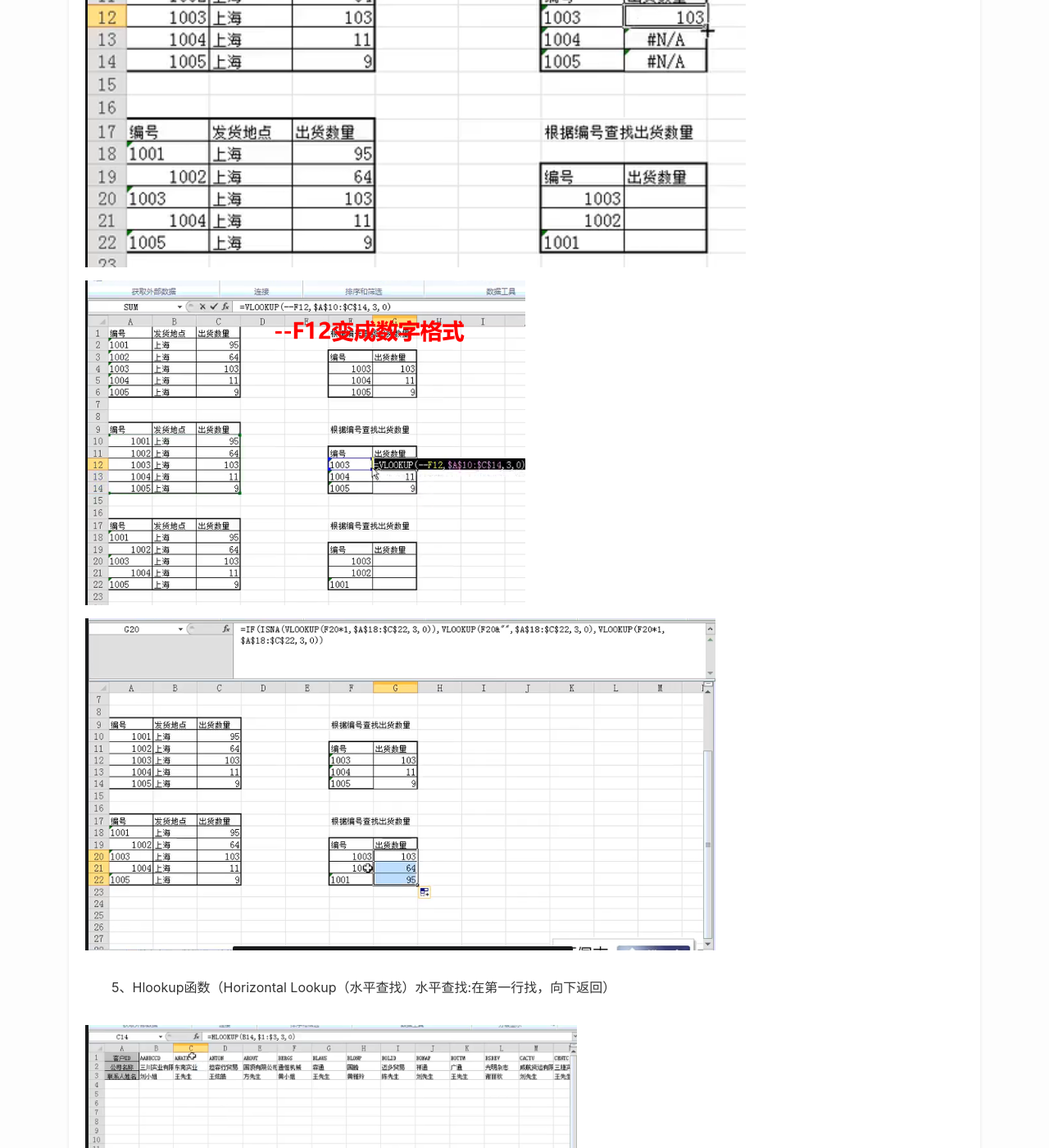
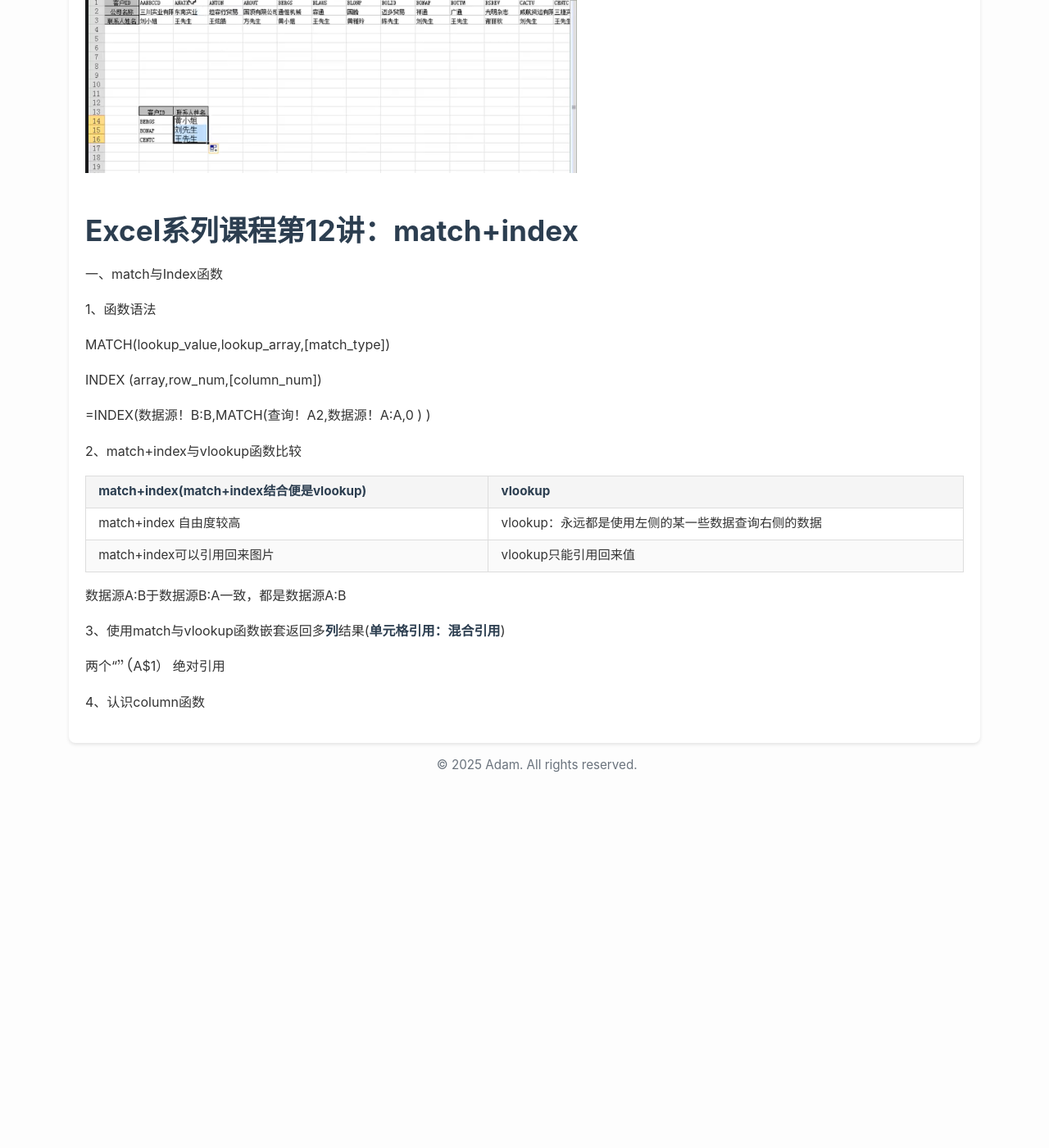
Before and after one commit to lzh210802066/lzh210802066.github.io, a Jekyll site: the page built from _posts/office/2025-10-11-Excel.md, in a window 1280 px wide and 1400 px high, scrolled down 47609 px. Shown: the whole window at 82% size. Built offline with Jekyll 4.4.1, drawn with Linux system fonts in a browser that asks for light colours; after the commit the page ends 48605 px from its top, so only the background shows below that; some of the changed text lies outside the part shown.

Commit message:
Update blog content

```diff
--- a/_posts/office/2025-10-11-Excel.md
+++ b/_posts/office/2025-10-11-Excel.md
@@ -45,7 +45,8 @@ date: 2025-10-11  # 定义文章发布日期，用于排序、归档和 RSS feed
 |合并多行：跨越合并|<img src="/assets/images/Excel/001/004.png" alt="" width="200px"> |
 |打印每一页有表头：页面设置|<img src="/assets/images/Excel/004/006.png" alt="" width="400px"> |
 
-
+tips:快速选上整张表:单选A格然后ctrl+shift 加方向键
+或者点击第一个单元格后ctrl+a
 
 
 ## 三、 小工具：冻结窗格、填充柄、查找与替换
@@ -185,14 +186,44 @@ A:  使用单元格匹配，而不是简单的文本匹配
 ![](/assets/images/Excel/003/002.png)
 
 
-| --- | --- |
-| a、为有批注的单元格设置红色填充色数据 | Q:  批注形状更改，原本无形状编辑栏<br>A：![](/assets/images/Excel/003/003.png) |
-| 批注背景图片 | <img src="/assets/images/Excel/003/004.png" alt="" width="200px"> |
-| b、为有公式的单元格设置红色填充色数据 |  |
-| c、填充解除单元格合并后遗留的空白单元格数据 | 这样的数据没法写公式,sum 、if、透视表、用不了。excel认为第一个是北京，第二个空白。![](/assets/images/Excel/003/005.png) |
-| d、批里删除图片数据<br>定位图片（对象）：全选右键删除不了图片→选择对象||
-
-
+<table >
+    <tr>
+        <td>
+        a、为有批注的单元格设置红色填充色数据
+        </td>
+        <td>
+          <table>
+            <tr>Q:  批注形状更改，原本无形状编辑栏<br></tr>
+            <tr>A：<img src="/assets/images/Excel/003/003.png" alt="" width="px"> </tr>
+          </table>
+        </td>
+    </tr>
+    <tr>
+        <td>
+              批注背景图片
+        </td>
+        <td>
+            <img src="/assets/images/Excel/003/004.png" alt="" width="200px">
+        </td>
+    </tr>
+    <tr>
+        <td>b、为有公式的单元格设置红色填充色数据</td>
+        <td></td>
+    </tr>
+    <tr>
+        <td>c、填充解除单元格合并后遗留的空白单元格数据</td>
+        <td>
+        <table>
+        <tr>这样的数据没法写公式,sum 、if、透视表、用不了。excel认为第一个是北京，第二个空白。</tr>
+        <tr><img src="/assets/images/Excel/003/005.png" alt="" width="px"> </tr>
+        </table>
+        </td>
+    </tr>
+    <tr>
+    <td>d、批里删除图片数据<br>定位图片（对象）：全选右键删除不了图片→选择对象</td>
+    <td></td>
+    </tr>
+</table>
 
 
 |                原理                |            步骤            |
@@ -223,9 +254,33 @@ A:  使用单元格匹配，而不是简单的文本匹配
 
 ### 1、使用筛选
 
-|问题|办法|
-| --- | --- |
-| 筛选后的数据贴到其他处（把后续隐藏的数据也给复制出来），（中间虚线） | 使用定位条件，可见单元格![](/assets/images/Excel/004/008.png)![](/assets/images/Excel/004/009.png) |
+
+
+<table>
+  <tr>
+    <th>
+    问题
+    </th>
+    <th>
+    办法
+    </th>
+  </tr>
+  <tr>
+     <td>
+    筛选后的数据贴到其他处<br>（把后续隐藏的数据也给复制出来），<br>（中间虚线）
+     </td>
+      <td>
+      <table>
+          <tr>
+              使用定位条件，可见单元格
+          </tr>
+          <tr>
+          <img src="/assets/images/Excel/004/008.png" alt="" width="200px">
+          </tr>
+      </table>
+      </td>
+  </tr>
+</table>
 
 
 
@@ -238,36 +293,70 @@ A:  使用单元格匹配，而不是简单的文本匹配
 ### 2、在筛选中使用多个条件
 
 ### 3、高级筛选
-![](/assets/images/Excel/004/010.png)
-
-|  |  |
-| --- | --- |
-| a、筛选不重复值 | ![](/assets/images/Excel/004/011.png) |
-|  |  |
-|  |  |
 
 
 
 
 
-#### b、在高级筛选中使用常量条件区域
+<table>
+  <tr>
+     <td>
+        a、筛选不重复值
+     </td>
+      <td>
+            <table>
+                <td>
+                    <img src="/assets/images/Excel/004/010.png" alt="" width="400px">
+                </td>
+                <td>
+                    <img src="/assets/images/Excel/004/011.png " alt="" width="400px">
+                </td>
+            </table>
+      </td>
+  </tr>
+  <tr>
+      <td>
+          b、在高级筛选中使用常量条件区域
+      </td>
+      <td>
+        <table>
+          <tr>
+            <td>
+                高级筛选：且（必须有表头）
+            </td>
+            <td>
+                高级筛选：或（必须有表头）
+            </td>
+          </tr>
+          <tr>
+              <td>
+                  <img src="/assets/images/Excel/004/012.png" alt="" width="400px">
+              </td>
+              <td>
+                  <img src="/assets/images/Excel/004/013.png" alt="" width="400px">
+              </td>
+          </tr>
+      </table>
+      </td>
+  </tr>
+  <tr>
+      <td>
+          c、选学内容：在高级筛选中使用函数公式条件区域
+      </td>
+      <td>
+          条件里不要有公式（>3000是条件）：一定要用，写错表头or不要表头
+      </td>
+  </tr>
 
 
-|  高级筛选：且（必须有表头）  |  高级筛选：或（必须有表头）  |
-| :---: | :---: |
-|  ![](/assets/images/Excel/004/012.png)     |   ![](/assets/images/Excel/004/013.png)    |
+</table>
 
 
 
 
 
 
-#### c、选学内容：在高级筛选中使用函数公式条件区域
-条件里不要有公式（>3000是条件）：一定要用，写错表头or不要表头
 
-
-tips:快速选上整张表:单选A格然后ctrl+shift 加方向键
-或者点击第一个单元格后ctrl+a
 
 
 # (5)Excel2010系列课程第5讲:分类汇总、数据有效性
@@ -566,5 +655,58 @@ vlookup函数替代if
 5、Hlookup函数（Horizontal Lookup（水平查找）水平查找:在第一行找，向下返回）
 
 <p class="center">
-<img src="/assets/images/Excel/011/009.PNG" alt="" width="600px">
+<img src="/assets/images/Excel/011/009.PNG" alt="" width="600px ">
 </p>
+
+
+# Excel系列课程第12讲：match+index
+
+一、match与Index函数
+
+1、函数语法
+
+MATCH(lookup_value,lookup_array,[match_type])
+
+INDEX (array,row_num,[column_num])
+
+=INDEX(数据源！B:B,MATCH(查询！A2,数据源！A:A,0 ) )
+
+2、match+index与vlookup函数比较
+<table>
+      <tr>
+          <th>
+              match+index(match+index结合便是vlookup)
+          </th>
+          <th>
+              vlookup
+          </th>
+      </tr>
+      <tr>
+          <td>
+              match+index 自由度较高
+          </td>
+          <td>
+              vlookup：永远都是使用左侧的某一些数据查询右侧的数据
+          </td>
+      </tr>
+      <tr>
+          <td>
+              match+index可以引用回来图片
+          </td>
+          <td>
+              vlookup只能引用回来值
+          </td>
+      </tr>
+</table>
+
+
+
+数据源A:B于数据源B:A一致，都是数据源A:B
+
+
+3、使用match与vlookup函数嵌套返回多**列**结果(**单元格引用：混合引用**)
+
+两个“\$”（$A$1） 绝对引用
+
+
+4、认识column函数
--- a/assets/css/posts.css
+++ b/assets/css/posts.css
@@ -58,13 +58,14 @@
 .post-content p
 {
     margin-bottom: 1rem;
-    text-indent: 2em;
-    /* 首行缩进2个字符宽度 */
+    text-indent: 0em;
+    /* 首行缩进0个字符宽度 */
     max-width: 100%;
     /* 防止父元素撑开 */
     overflow: hidden;
     /* 隐藏可能溢出的部分 */
 }
+
 
 /* 各级标题在文章内容中的统一样式 */
 .post-content h1,
```
Also changed, not shown: _posts/office/2025-10-11-PPT.md (+2 -6 lines).
